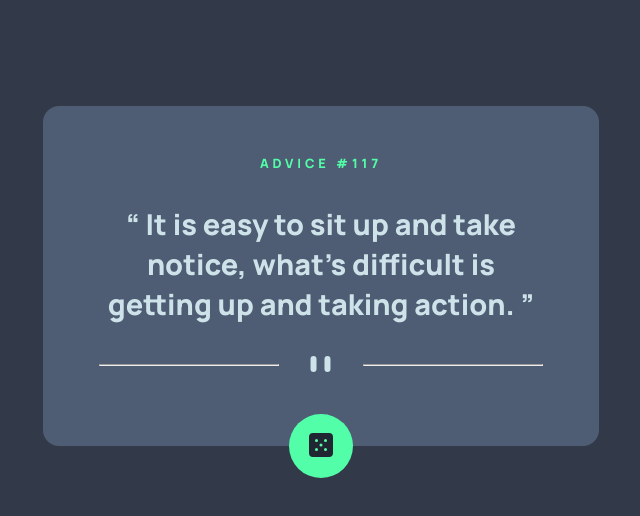
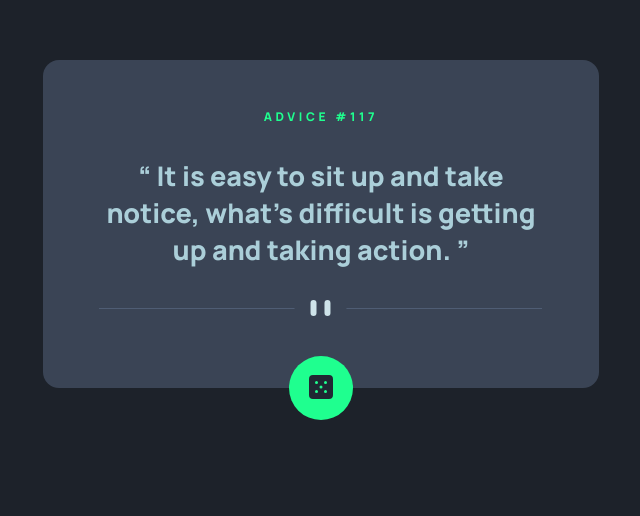
Before and after one commit to lArkl/fm-advice-generator, a plain HTML site: page index.html in a window 1280 px wide. Shown: the part 124-640 px from the top of the page, without its empty margins (319-959 px from the left). Drawn offline with Linux system fonts and the light colour scheme.

Commit message:
deleted hr and updated colors and divider styles

```diff
--- a/index.html
+++ b/index.html
@@ -12,10 +12,10 @@
   <style>
 	@import url('https://fonts.googleapis.com/css2?family=Manrope:wght@800&display=swap');
   	:root {
-  		--light-cyan: hsl(193, 38%, 86%);
-		--neon-green: hsl(150, 100%, 66%);
-		--gray-blue: hsl(217, 19%, 38%);
-		--dark-gray-blue: hsl(217, 19%, 24%);
+  		--light-cyan: hsl(193, 38%, 76%);
+		--neon-green: hsl(150, 100%, 56%);
+		--gray-blue: hsl(217, 19%, 28%);
+		--dark-gray-blue: hsl(217, 19%, 14%);
   	}
 
   	body {
@@ -64,19 +64,13 @@
 		background-size: 100%;
 		background-repeat: no-repeat;
 		justify-content: space-between;
-	}
-
-	.advice-divider > hr {
-		width: 40%;
-		margin-inline-start: 0;
-		margin-inline-end: 0;
+		height: 1rem;
 	}
 
 	.advice-button {
 		background: var(--neon-green);
 		border: none;
 		border-radius: 2rem;
-		/*margin: 0 calc(50% - 5.5rem);*/
 		width: 4rem;
 		height: 4rem;
 		position: absolute;
@@ -90,8 +84,7 @@
 
 	@media (min-width: 450px) {
 		body {
-			font-size: 16px;
-	  		height: 98vh;
+			font-size: 15px;
 		}
 
 	  	.advice {
@@ -113,15 +106,12 @@
 		<blockquote class="advice-quote">
 			It is easy to sit up and take notice, what's difficult is getting up and taking action.
 		</blockquote>
-		<div class="advice-divider">
-			<hr>
-			<hr>
-		</div>
+		<div class="advice-divider"></div>
 		<button class="advice-button">
 			<img src="./images/icon-dice.svg" alt="new advice button">
 		</button>
 	</main>
-	<script type="text/javascript">
+	<script>
 		const adviceHeaderRef = document.querySelector(".advice-header");
 		const adviceQuoteRef = document.querySelector(".advice-quote");
 		const adviceButtonRef = document.querySelector(".advice-button");
@@ -143,12 +133,6 @@
 			}).catch((err) => console.log(err))
 			.finally(() => adviceButtonRef.classList.toggle('fetch'));
 		}
-
-		// const tempSlip = {
-		// 	id: 117,
-		// 	advice: "It is easy to sit up and take notice, what's difficult is getting up and taking action."
-		// };
-		// updateAdvice(tempSlip);
 	</script>
 </body>
 </html>
```
